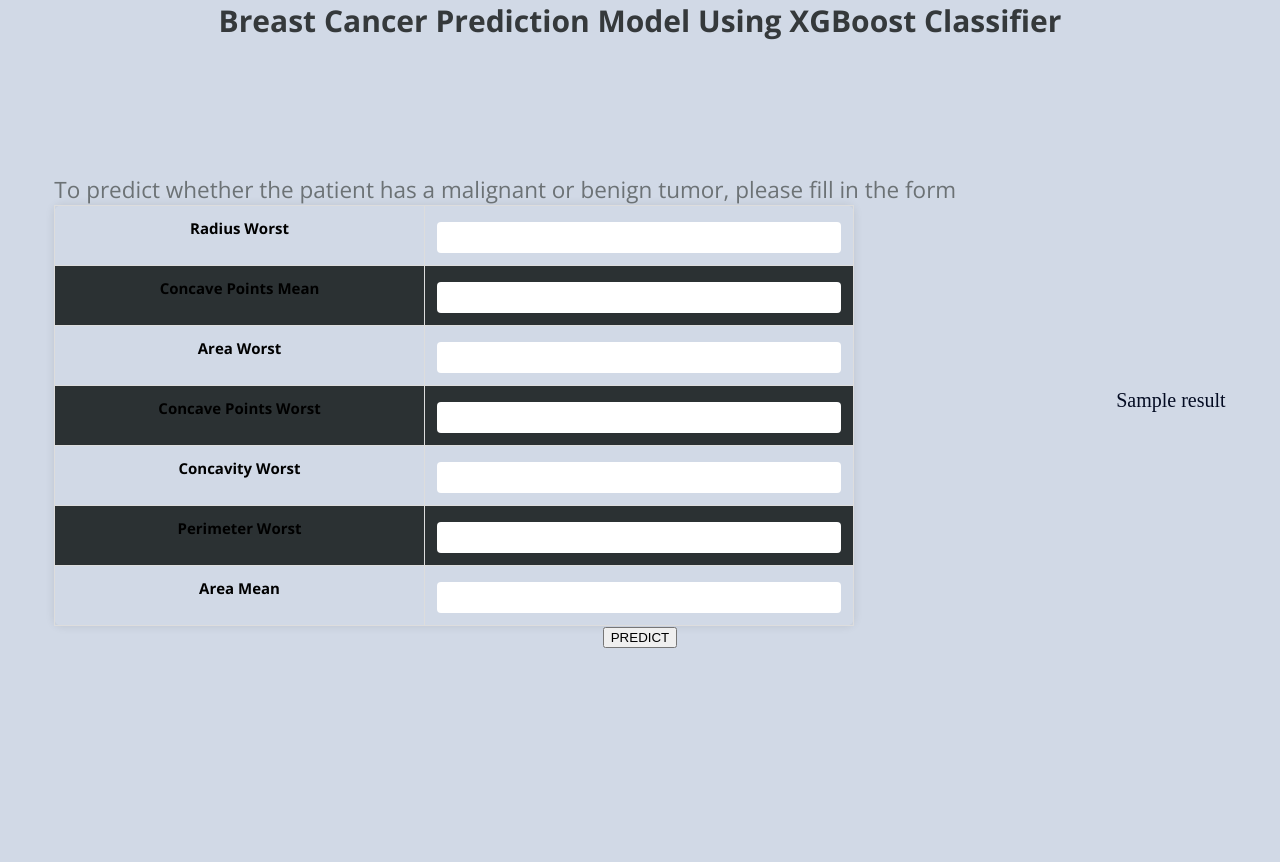
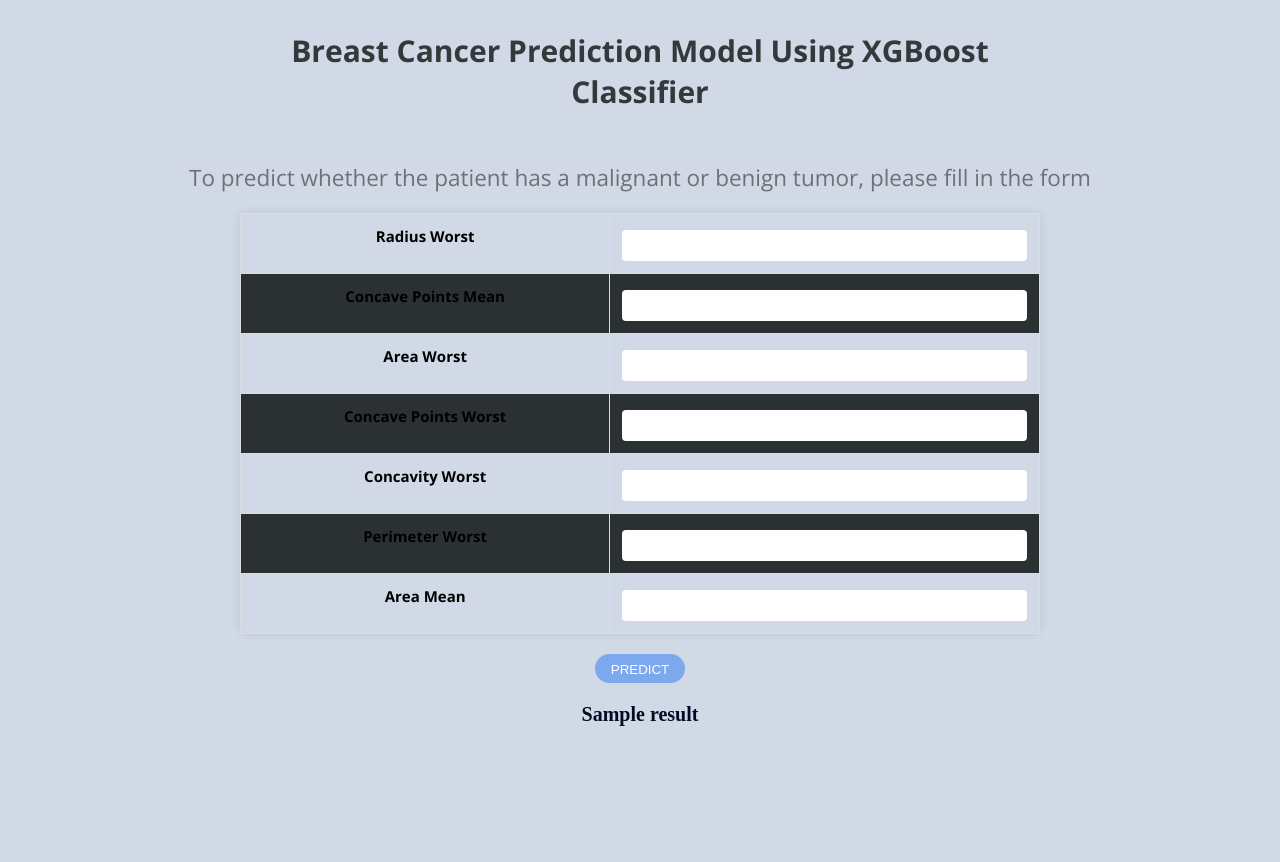
Before and after one commit to mwisechacha/Breast_cancer, a Flask app: template templates/index.html in a window 1280 px wide. Before the commit the page ends 648 px from the top, so only its background shows below. Run offline with Flask 3, Linux system fonts and the light colour scheme; the template is opened without the code that fills it: most values are stand-ins (such as "Sample title", 1, 10 or a date in 2020); parts of the project's set-up code (start-up, migrations or seed data) failed here and were passed over.

Commit message:
last commit

```diff
--- a/static/styles.css
+++ b/static/styles.css
@@ -25,8 +25,8 @@
 .main-container {
     display: flex;
     flex-direction: column;
-    align-items: center;
-    justify-content: center;
+    /* align-items: center;
+    justify-content: center; */
     font-size: 15px;
     min-height: 90vh;
     text-align: center;
@@ -40,17 +40,22 @@
     font-weight: 700;
     color: hsl(200, 5%, 22%);
     font-size: 30px;
+    margin: 30px auto;
+    max-width: 800px;
+
 
 }
 
 h2 {
     color: hsl(198, 4%, 44%);
     font-weight: 500;
+    padding: 20px;
 }
 
 
 .table-container {
     max-width: 800px;
+    margin: auto;
     height: 400px; /* Fixed height for the container */
     overflow-y: auto;
     background-color:hsl(217, 30%, 86%);
@@ -137,8 +142,10 @@
 }
 .result{
     width: 100%;
+    margin-top: 20px;
     font-size: 20px;
     color: rgb(3, 11, 34);
+    font-weight: 600;
 
 }
 
--- a/templates/index.html
+++ b/templates/index.html
@@ -15,8 +15,8 @@
         <h1 style="text-align: center;">Breast Cancer Prediction Model Using XGBoost Classifier</h1>
 
         <div class="main-container">
-            <form action="/predict" method="POST" id="predictionForm">
-                <div style='display:flex; gap: 10rem; margin-top: 20px; align-items: center;'  >
+            <form action="/predict" method="POST">
+                <div>
                     <div>
                         <h2>To predict whether the patient has a malignant or benign tumor, please fill in the form</h2>
                         <table class="table-container">
@@ -203,14 +203,15 @@
                             </tr>
                         </table>
                     </div>
-                    <div >
-                        <h2 id="result" class="hidden">Result</h2>
-                        <p class='result'>{{result}}</p>
-                    </div>
+
                 </div>
 
             <div class="submit-button">
-                <button type="submit" >PREDICT</button>
+                <input type="submit" value="PREDICT">
+            </div>
+            <div>
+                <h2 id="result" class="hidden">Result</h2>
+                <p class='result'>{{result}}</p>
             </div>
 
             </form>
```
Also changed, not shown: UI.png (added), 1 other file.
